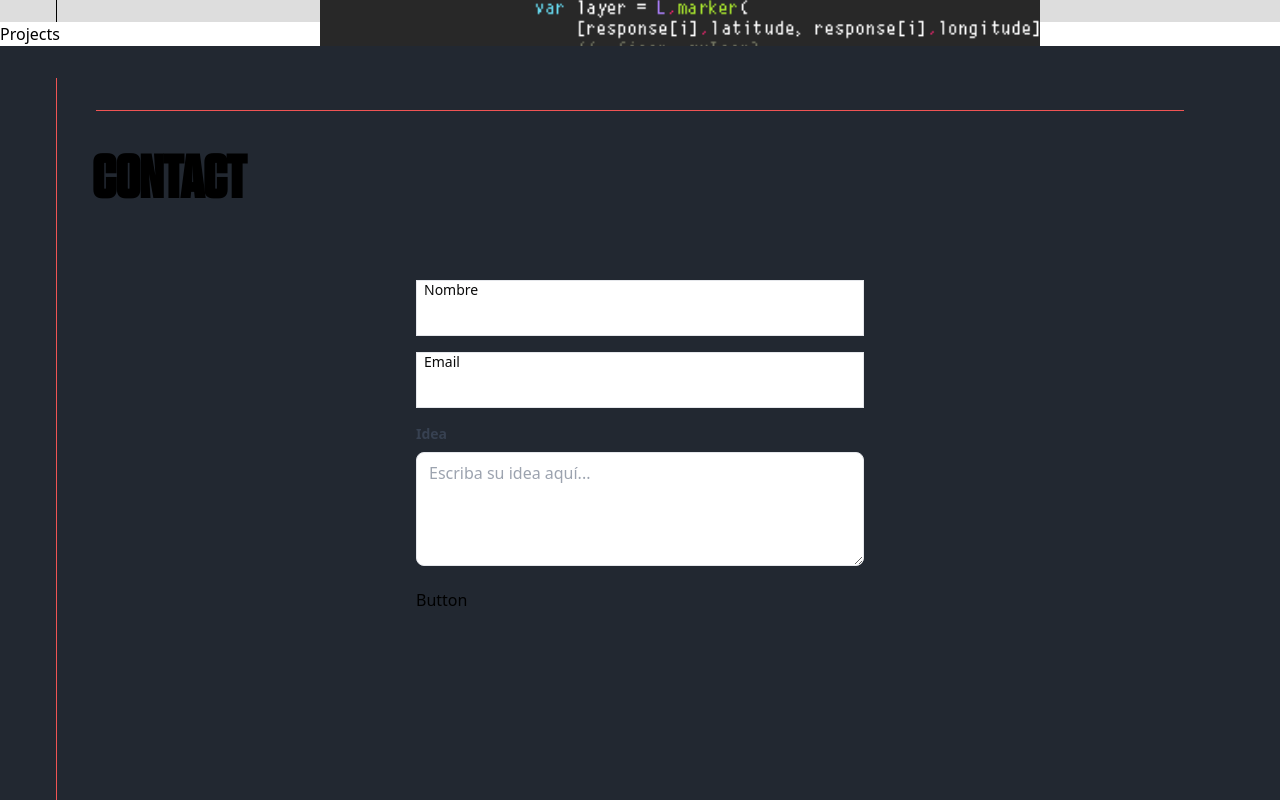
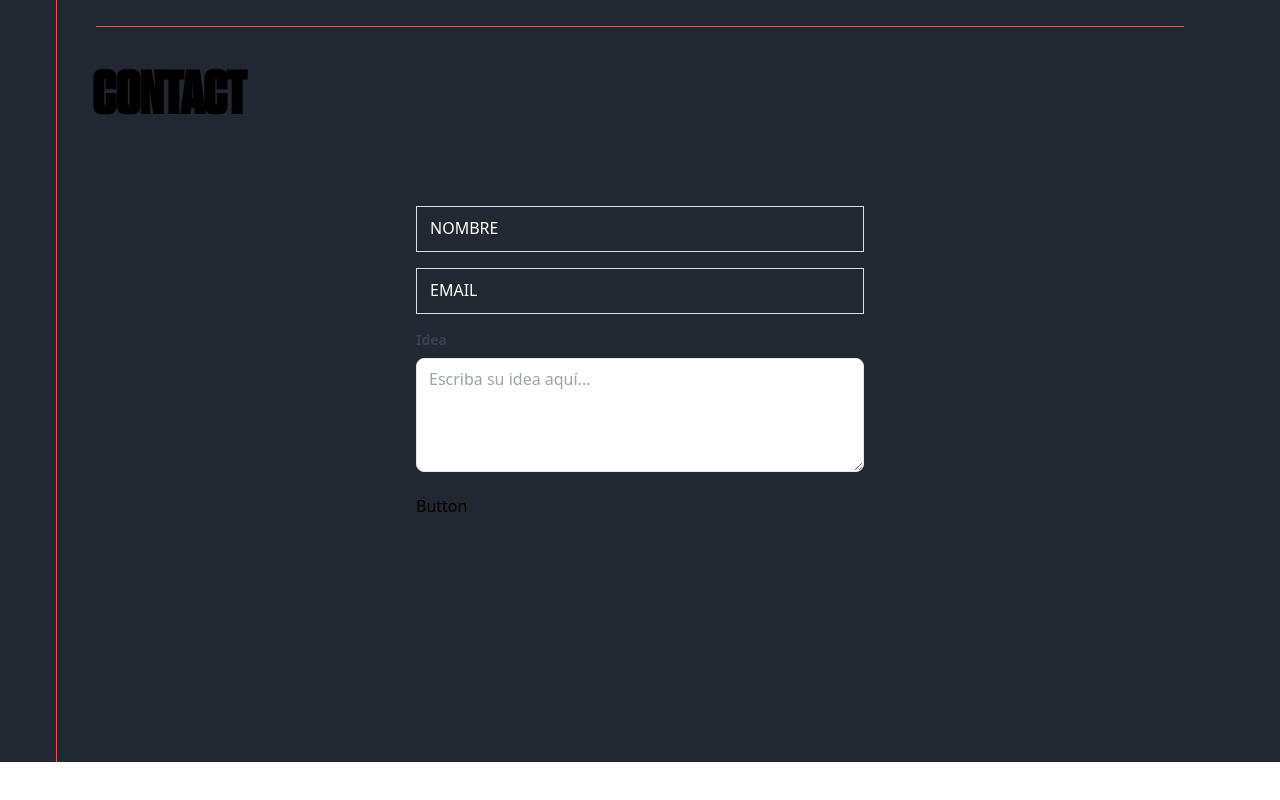
Before and after one commit to Nazaa29/mugencode, a React (Create React App) app: page / in a window 1280 px wide. Shown: the part 1662-2462 px from the top of the page. After the commit the page ends 2424 px from the top, so only its background shows below. Built offline with nearby package versions, Linux system fonts and the light colour scheme; what taos would draw is missing.

Commit message:
input effects beta

```diff
--- a/src/assets/styles/globals.css
+++ b/src/assets/styles/globals.css
@@ -32,3 +32,14 @@
 .z-10 {
   z-index: 10;
 }
+
+html,
+body {
+  margin: 0;
+  padding: 0;
+  overflow-x: hidden;
+}
+input {
+  margin: 0;
+  padding: 0;
+}
--- a/src/components/Form/Form.js
+++ b/src/components/Form/Form.js
@@ -3,8 +3,8 @@ import Button from '../Button';
 
 
 const Form = () => {
-    const inputStyle = 'relative p-15px w-full border relative';
-    const labelStyle = 'absolute ml-2 text-neutral-950 text-sm z-10';
+    const inputStyle = 'w-full p-[10px] outline-none border border-gray-custom bg-dark-custom text-white text-[1em]';
+    const labelStyle = 'absolute left-1 p-[10px] pointer-events-none text-white uppercase';
 
     return (
         <div className="max-w-md mx-auto w-full">
--- a/src/components/Form/Input.js
+++ b/src/components/Form/Input.js
@@ -1,11 +1,26 @@
+import { useState } from "react";
+
 const Input = ({ label, type, inputStyle, labelStyle}) => {
+    const [isFocused, setIsFocused] = useState(false);
+
+    const focusHanlder = () => {
+        setIsFocused(true);
+    }
+
+    const blurHandler = () =>{
+        setIsFocused(false);
+    }
+
     return (
-        <div className="mb-4">
-            <label className={labelStyle}>{label}</label>
+        <div className="mb-4 relative">
+            <label className={`${labelStyle} ${isFocused ? 'text-red-custom' : 'text-white'}`}>{label}</label>
             <input
                 className={inputStyle}
                 type={type}
+                onFocus={focusHanlder}
+                onBlur={blurHandler}
             />
+
         </div>
     );
 };
--- a/src/components/Home.js
+++ b/src/components/Home.js
@@ -8,7 +8,7 @@ const Home = (props) => {
   return (
     <section
       className="w-full bg-dark-custom flex flex-col justify-center items-center relative" // Agrega la clase 'relative'
-      style={{ minHeight: dynamicHeight }}
+      style={{ maxHeight: dynamicHeight }}
     >
       <ParticleScene />
       <div className="z-10 absolute inset-0 flex flex-col justify-center items-center">
```
